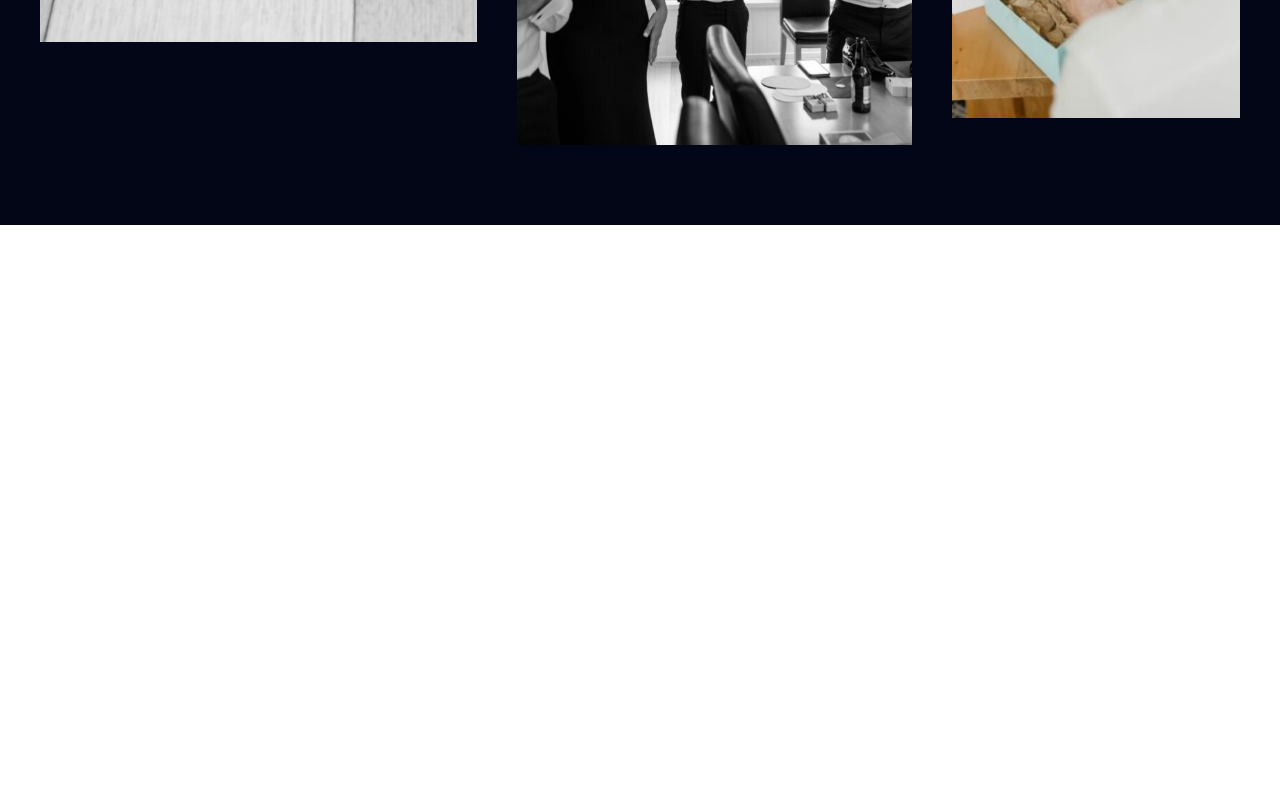
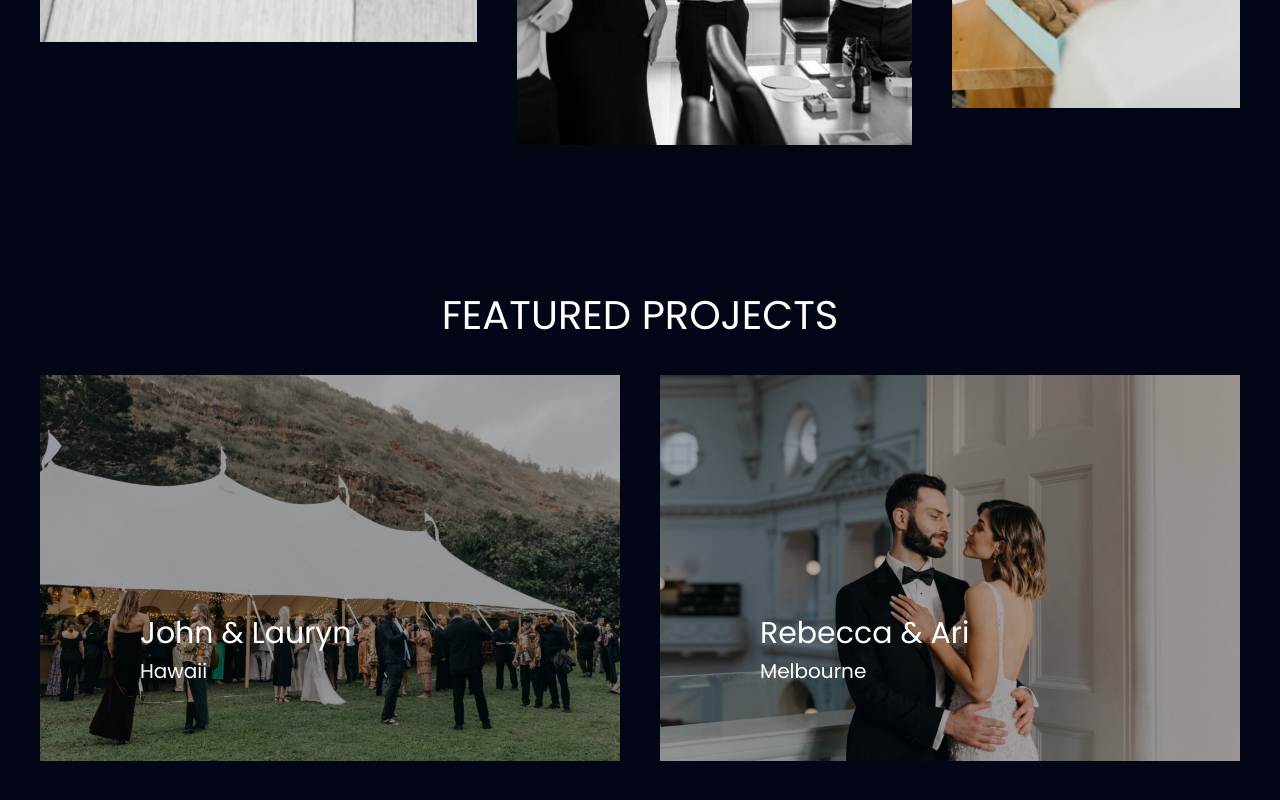
Before and after one commit to Parvez765/dreamweaver, a React (Create React App) app: page / in a window 1280 px wide. Shown: the part 1615-2415 px from the top of the page. Before the commit the page ends 1840 px from the top, so only its background shows below. Built offline with nearby package versions, Linux system fonts and the light colour scheme.

Commit message:
Featured Projects Added

```diff
--- /dev/null
+++ b/src/Components/HomeComponent/FeaturedProjects/FeaturedProjects.css
@@ -0,0 +1,11 @@
+.imgOne{
+    position: relative;
+    opacity: 0.7;
+}
+.imgTitle{
+    position: absolute;
+    /* left: 24%; */
+    padding-left: 100px;
+    margin-top: -150px;
+    font-size: 30px;
+}
--- /dev/null
+++ b/src/Components/HomeComponent/FeaturedProjects/FeaturedProjects.js
@@ -0,0 +1,33 @@
+import React from 'react';
+import "./FeaturedProjects.css"
+import imageOne from "../../../assets/Featured/LaurynJohnSPEdits-103-scaled-1046x697.jpg"
+import imageTwo from "../../../assets/Featured/BecAri_SneakPeekEdits-49-scaled-1046x697.jpg"
+
+const FeaturedProjects = () => {
+
+    return (
+        <div className='bg-slate-950 p-10'>
+           <div className='container mx-auto'>
+               <h1 className='text-white text-[30px] lg:text-[40px] mt-[20px] mb-[30px]'>FEATURED PROJECTS</h1>
+               <div className='grid  grid-cols-1 lg:grid-cols-2 gap-[40px]'>
+                    <div>
+                        <img src={imageOne} alt="DreamWeaver Featured Gallery" className='imgOne'/>
+                        <div className='imgTitle text-white'>
+                            <h1 className=''>John & Lauryn</h1>
+                            <p className='text-[20px] text-left'>Hawaii</p>
+                        </div>
+                    </div>
+                    <div>
+                        <img src={imageTwo} alt="DreamWeaver Featured Gallery" className='imgOne'/>
+                        <div className='imgTitle text-white'>
+                            <h1 className=''>Rebecca & Ari</h1>
+                            <p className='text-[20px] text-left'>Melbourne</p>
+                        </div>
+                    </div>
+               </div>
+           </div>
+        </div>
+    );
+};
+
+export default FeaturedProjects;
--- a/src/Components/HomeComponent/Portfolio/Portfolio.js
+++ b/src/Components/HomeComponent/Portfolio/Portfolio.js
@@ -30,7 +30,7 @@ const Portfolio = () => {
                             <div className='mt-[15px] lg:mt-[30px] mb-[20px] lg:mb-[0px]'><button className='viewBtn'>View Gallery</button></div>
                        </div>
                        <div>
-                        <img src={fourthImage} alt="Dream Weaver Portfolio" className='-mt-[40px] lg:mt-[0px] lg:w-[400px] lg:h-[450px] secondImage'/>
+                        <img src={fourthImage} alt="Dream Weaver Portfolio" className='-mt-[40px] lg:-mt-[40px] lg:w-[400px] lg:h-[450px] secondImage'/>
 
                     </div>
                     </div>
--- a/src/Pages/HomePage/HomePage.js
+++ b/src/Pages/HomePage/HomePage.js
@@ -1,12 +1,14 @@
 import React from 'react';
 import Hero from '../../Components/HomeComponent/Hero';
 import Portfolio from '../../Components/HomeComponent/Portfolio/Portfolio';
+import FeaturedProjects from '../../Components/HomeComponent/FeaturedProjects/FeaturedProjects';
 
 const HomePage = () => {
     return (
         <div>
             <Hero/>
             <Portfolio/>
+            <FeaturedProjects/>
         </div>
     );
 };
```
Also changed, not shown: src/assets/Featured/BecAri_SneakPeekEdits-49-scaled-1046x697.jpg (added), src/assets/Featured/LaurynJohnSPEdits-103-scaled-1046x697.jpg (added).
